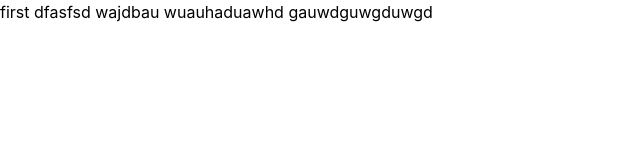
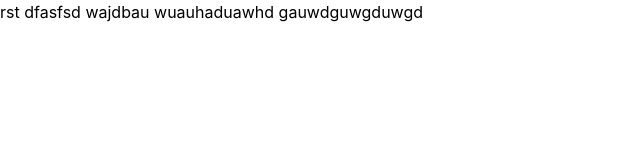
Before and after one commit to Sakthe-Balan/IISc_CiSTUP-Web-development-, a React (Create React App) app in the folder iisc/: page / in a window 1280 px wide. Shown: the top 160 px of the page, without its empty margins (0-640 px from the left). Built offline with nearby package versions, Linux system fonts and the light colour scheme.

Commit message:
addded files

```diff
--- a/iisc/src/pages/first.js
+++ b/iisc/src/pages/first.js
@@ -2,7 +2,7 @@ import React from 'react'
 
 export default function First() {
   return (
-    <div>first dfasfsd wajdbau wuauhaduawhd gauwdguwgduwgd</div>
+    <div>rst dfasfsd wajdbau wuauhaduawhd gauwdguwgduwgd</div>
 
 
   );
```
